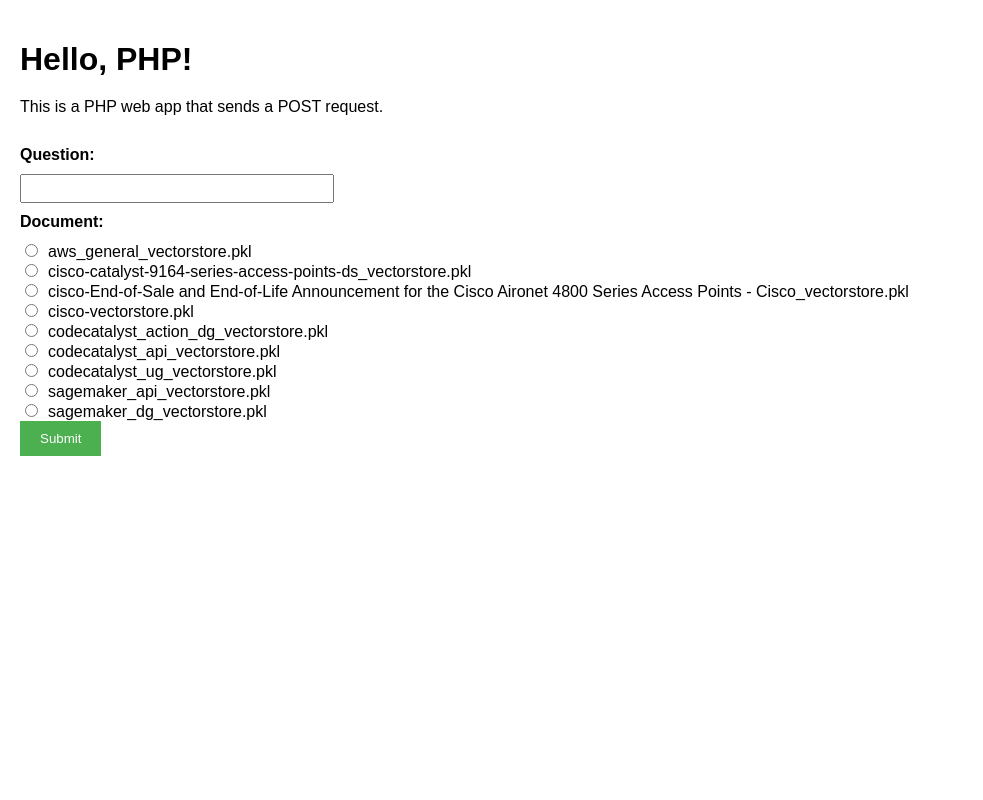
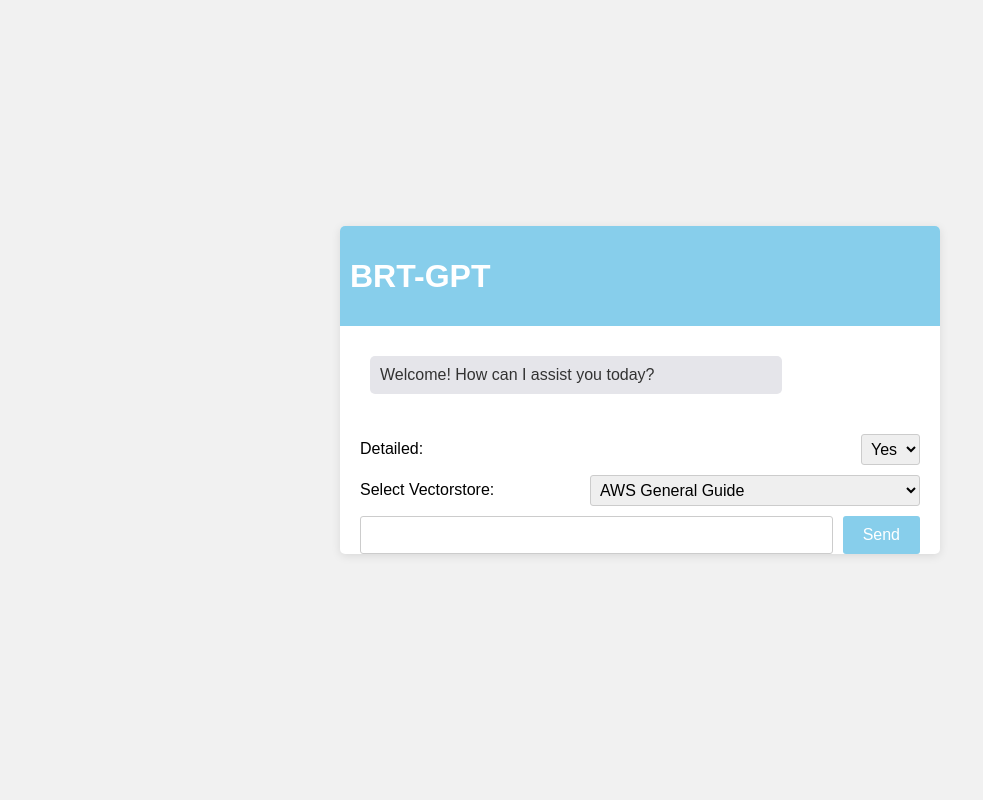
Before and after one commit to srikarthikv/test1, a PHP site: page / in a window 1280 px wide. Shown: the whole page, without its empty margins (0-983 px from the left). Run offline with PHP 8.4, Linux system fonts and the light colour scheme.

Commit message:
vectorstore drop down actual values

```diff
--- a/index.php
+++ b/index.php
@@ -1,72 +1,163 @@
 <!DOCTYPE html>
 <html>
 <head>
-    <title>PHP Web App</title>
+    <title>BRT-GPT</title>
     <style>
         body {
             font-family: Arial, sans-serif;
             margin: 0;
-            padding: 20px;
+            padding: 0;
+            background-color: #f1f1f1;
+            display: flex;
+            align-items: center;
+            justify-content: center;
+            min-height: 100vh;
         }
 
-        h1 {
+        .chat-container {
+            width: 80%;
+            max-width: 600px;
+            height: 80%;
+            max-height: 600px;
             margin-bottom: 20px;
+            display: flex;
+            flex-direction: column;
+            background-color: #fff;
+            border-radius: 5px;
+            box-shadow: 0px 2px 10px rgba(0, 0, 0, 0.1);
         }
 
-        p {
-            margin-bottom: 30px;
+        .chat-header {
+            background-color: skyblue;
+            color: white;
+            padding: 10px;
+            border-top-left-radius: 5px;
+            border-top-right-radius: 5px;
         }
 
-        form {
-            margin-bottom: 40px;
+        .chat-body {
+            flex-grow: 1;
+            padding: 20px;
+            overflow-y: auto;
         }
 
-        label {
-            display: block;
-            margin-bottom: 10px;
-            font-weight: bold;
+        .message {
+            margin: 10px 10px;
         }
 
-        input[type="text"] {
-            width: 300px;
-            padding: 5px;
-            margin-bottom: 10px;
+        .user-message {
+            background-color: #4CAF50;
+            color: white;
+            padding: 10px;
+            border-radius: 5px;
+            align-self: flex-end;
+            max-width: 70%;
         }
 
-        input[type="radio"] {
+        .bot-message {
+            background-color: #e5e5ea;
+            color: #333;
+            padding: 10px;
+            border-radius: 5px;
+            align-self: flex-start;
+            max-width: 70%;
+        }
+
+        .input-container {
+            display: flex;
+            margin-top: 10px;
+            padding: 0 20px;
+        }
+
+        .input-container input[type="text"] {
+            flex: 1;
+            padding: 5px;
+            font-size: 16px;
+            border: 1px solid #ccc;
+            border-radius: 3px;
+        }
+
+        .input-container button[type="submit"] {
+            padding: 10px 20px;
+            font-size: 16px;
+            background-color: skyblue;
+            color: white;
+            border: none;
+            border-radius: 3px;
+            cursor: pointer;
+            margin-left: 10px;
+        }
+
+        .options-container {
+            margin-top: 10px;
+            display: flex;
+            justify-content: space-between;
+            align-items: center;
+            padding: 0 20px;
+        }
+
+        .options-container label {
             margin-right: 10px;
         }
 
-        button[type="submit"] {
-            padding: 10px 20px;
-            background-color: #4CAF50;
-            color: #fff;
-            border: none;
-            cursor: pointer;
-        }
-
-        button[type="submit"]:hover {
-            background-color: #45a049;
+        .options-container select {
+            padding: 5px;
+            font-size: 16px;
+            border: 1px solid #ccc;
+            border-radius: 3px;
         }
     </style>
 </head>
 <body>
-    <h1>Hello, PHP!</h1>
-    <p>This is a PHP web app that sends a POST request.</p>
-
+    <div class="chat-container">
+        <div class="chat-header">
+            <h1>BRT-GPT</h1>
+        </div>
+        <div class="chat-body">
+            <div class="message bot-message">Welcome! How can I assist you today?</div>
+        </div>
+        <form action="" method="POST">
+            <div class="options-container">
+                <label for="detailed-option">Detailed:</label>
+                <select name="detailed-option" id="detailed-option">
+                    <option value="yes">Yes</option>
+                    <option value="no">No</option>
+                </select>
+            </div>
+            <div class="options-container">
+                <label for="vectorstore-option">Select Vectorstore:</label>
+                <select name="vectorstore-option" id="vectorstore-option">
+                    <option value="vectors/aws_general_vectorstore.pkl">AWS General Guide</option>
+                    <option value="vectors/cisco-End-of-Sale and End-of-Life Announcement for the Cisco Aironet 4800 Series Access Points - Cisco_vectorstore.pkl">Cisco Aironet 4800 Series Access Points</option>
+                    <option value="vectors/cisco-catalyst-9164-series-access-points-ds_vectorstore.pkl">Cisco Catalyst 9164 Series Access Points</option>
+                    <option value="vectors/codecatalyst_action_dg_vectorstore.pkl">Code Catalyst Action Developer Guide</option>
+                    <option value="vectors/codecatalyst_api_vectorstore.pkl">Code Catalyst API Guide</option>
+                    <option value="vectors/codecatalyst_ug_vectorstore.pkl">Code Catalyst User Guide</option>
+                    <option value="vectors/sagemaker_api_vectorstore.pkl">Sagemaker API Guide</option>
+                    <option value="vectors/sagemaker_dg_vectorstore.pkl">Sagemaker Developer Guide</option>
+                    <!-- Add more options as needed -->
+                </select>
+            </div>
+            <div class="input-container">
+                <input type="text" name="question" id="question" required>
+                <button type="submit">Send</button>
+            </div>
+        </form>
         <?php
         if ($_SERVER['REQUEST_METHOD'] === 'POST') {
-        // Retrieve the question from the form
+            // Retrieve the question, compress option, and vectorstore option from the form
             $question = $_POST['question'];
-        $document = $_POST['document'];
+            $compressOption = $_POST['compress-option'];
+            $vectorstoreOption = $_POST['vectorstore-option'];
 
             // Set the request URL
-        $url = 'http://10.1.0.4:8000/qanda';
+            $url = 'https://10.1.0.4:8000/question';
 
             // Set the request data
             $data = array(
                 'question' => $question,
-            'document' => $document,
+                'compress' => $compressOption,
+                'vectorstore' => $vectorstoreOption,
             );
 
             // Initialize cURL session
@@ -75,40 +166,28 @@
             // Set cURL options
             curl_setopt($ch, CURLOPT_URL, $url);
             curl_setopt($ch, CURLOPT_RETURNTRANSFER, true);
+            curl_setopt($ch, CURLOPT_POST, true);
             curl_setopt($ch, CURLOPT_POSTFIELDS, http_build_query($data));
+            curl_setopt($ch, CURLOPT_SSL_VERIFYHOST, false);
+            curl_setopt($ch, CURLOPT_SSL_VERIFYPEER, false);
 
             // Execute the request
             $response = curl_exec($ch);
 
             // Check for errors
             if (curl_errno($ch)) {
-            echo 'Error: ' . curl_error($ch);
+                echo '<div class="message bot-message">Error: ' . curl_error($ch) . '</div>';
             } else {
-            // Output the response
-            echo $response;
+                // Output the user's message
+                echo '<div class="message user-message">' . $question . '</div>';
+                // Output the bot's response
+                echo '<div class="message bot-message">' . $response . '</div>';
             }
 
             // Close cURL session
             curl_close($ch);
         }
         ?>
-
-    <form action="" method="POST">
-        <label for="question">Question:</label>
-        <input type="text" name="question" id="question" required><br>
-
-        <label>Document:</label>
-        <input type="radio" name="document" value="aws_general_vectorstore.pkl">aws_general_vectorstore.pkl<br>
-        <input type="radio" name="document" value="cisco-catalyst-9164-series-access-points-ds_vectorstore.pkl">cisco-catalyst-9164-series-access-points-ds_vectorstore.pkl<br>
-        <input type="radio" name="document" value="cisco-End-of-Sale and End-of-Life Announcement for the Cisco Aironet 4800 Series Access Points - Cisco_vectorstore.pkl">cisco-End-of-Sale and End-of-Life Announcement for the Cisco Aironet 4800 Series Access Points - Cisco_vectorstore.pkl<br>
-        <input type="radio" name="document" value="cisco-vectorstore.pkl">cisco-vectorstore.pkl<br>
-        <input type="radio" name="document" value="codecatalyst_action_dg_vectorstore.pkl">codecatalyst_action_dg_vectorstore.pkl<br>
-        <input type="radio" name="document" value="codecatalyst_api_vectorstore.pkl">codecatalyst_api_vectorstore.pkl<br>
-        <input type="radio" name="document" value="codecatalyst_ug_vectorstore.pkl">codecatalyst_ug_vectorstore.pkl<br>
-        <input type="radio" name="document" value="sagemaker_api_vectorstore.pkl">sagemaker_api_vectorstore.pkl<br>
-        <input type="radio" name="document" value="sagemaker_dg_vectorstore.pkl">sagemaker_dg_vectorstore.pkl<br>
-
-        <button type="submit">Submit</button>
-    </form>
+    </div>
 </body>
 </html>
```
Lines whose indentation alone changed are shown as unchanged.
